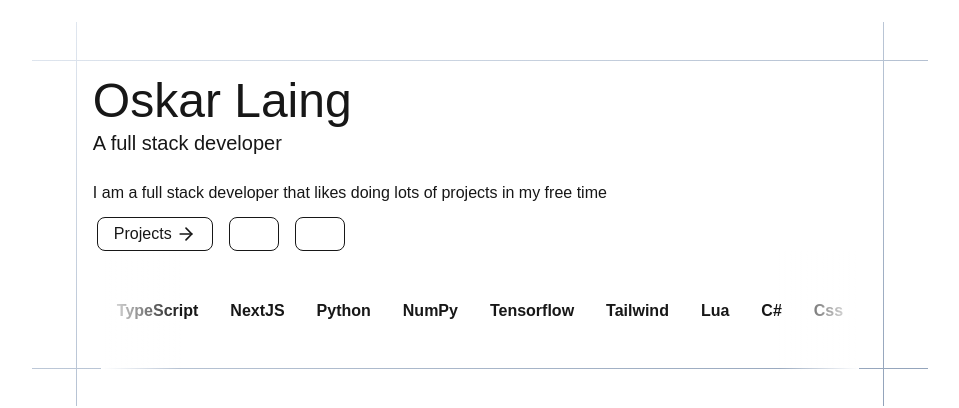
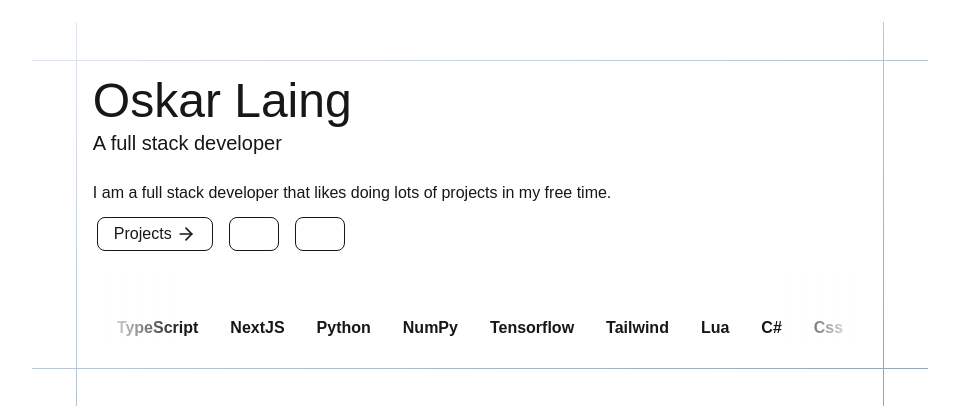
Before and after one commit to Epic-Oreo/portfolio2, a Next.js app: page / in a window 1280 px wide. Shown: the part 186-594 px from the top of the page, without its empty margins (160-1119 px from the left). Built offline with nearby package versions, Linux system fonts and the light colour scheme.

Commit message:
Fixed Carousel

```diff
--- a/src/app/carousel.tsx
+++ b/src/app/carousel.tsx
@@ -7,7 +7,6 @@ export default function Carousel({
   items: string[];
   className?: string;
 }) {
-
   return (
     <div
       className={twMerge(
@@ -15,7 +14,7 @@ export default function Carousel({
       before:absolute before:left-0 before:h-full before:bg-linear-to-l before:from-transparent before:to-background before:w-20 before:z-10
       after:absolute after:right-0 after:h-full after:bg-linear-to-r after:from-transparent after:to-background after:w-20 after:z-10
     `,
-        className
+        className,
       )}
     >
       <div className="relative flex overflow-x-hidden">
--- a/src/app/page.tsx
+++ b/src/app/page.tsx
@@ -4,7 +4,8 @@ import { ArrowRight } from "lucide-react";
 import DesktopContainer from "./desktopContainer";
 import MobileContainer from "./mobileContainer";
 
-export const ReplitIcon = (props: React.SVGProps<SVGSVGElement>) => (
+export function ReplitIcon(props: React.SVGProps<SVGSVGElement>) {
+  return (
     <svg
       {...props}
       role="img"
@@ -15,8 +16,10 @@ export const ReplitIcon = (props: React.SVGProps<SVGSVGElement>) => (
       <path d="M2 1.5A1.5 1.5 0 0 1 3.5 0h7A1.5 1.5 0 0 1 12 1.5V8H3.5A1.5 1.5 0 0 1 2 6.5ZM12 8h8.5A1.5 1.5 0 0 1 22 9.5v5a1.5 1.5 0 0 1-1.5 1.5H12ZM2 17.5A1.5 1.5 0 0 1 3.5 16H12v6.5a1.5 1.5 0 0 1-1.5 1.5h-7A1.5 1.5 0 0 1 2 22.5Z" />
     </svg>
   );
+}
 
-export const GithubIcon = (props: React.SVGProps<SVGSVGElement>) => (
+export function GithubIcon(props: React.SVGProps<SVGSVGElement>) {
+  return (
     <svg
       {...props}
       role="img"
@@ -27,6 +30,7 @@ export const GithubIcon = (props: React.SVGProps<SVGSVGElement>) => (
       <path d="M12 .297c-6.63 0-12 5.373-12 12 0 5.303 3.438 9.8 8.205 11.385.6.113.82-.258.82-.577 0-.285-.01-1.04-.015-2.04-3.338.724-4.042-1.61-4.042-1.61C4.422 18.07 3.633 17.7 3.633 17.7c-1.087-.744.084-.729.084-.729 1.205.084 1.838 1.236 1.838 1.236 1.07 1.835 2.809 1.305 3.495.998.108-.776.417-1.305.76-1.605-2.665-.3-5.466-1.332-5.466-5.93 0-1.31.465-2.38 1.235-3.22-.135-.303-.54-1.523.105-3.176 0 0 1.005-.322 3.3 1.23.96-.267 1.98-.399 3-.405 1.02.006 2.04.138 3 .405 2.28-1.552 3.285-1.23 3.285-1.23.645 1.653.24 2.873.12 3.176.765.84 1.23 1.91 1.23 3.22 0 4.61-2.805 5.625-5.475 5.92.42.36.81 1.096.81 2.22 0 1.606-.015 2.896-.015 3.286 0 .315.21.69.825.57C20.565 22.092 24 17.592 24 12.297c0-6.627-5.373-12-12-12" />
     </svg>
   );
+}
 
 const Home = () => {
   return (
@@ -37,7 +41,7 @@ const Home = () => {
           <p className="text-xl">A full stack developer</p>
 
           <p className="mt-5">
-            I am a full stack developer that likes doing lots of projects in my free time
+            I am a full stack developer that likes doing lots of projects in my free time.
           </p>
 
           <div className="flex ">
@@ -81,7 +85,7 @@ const Home = () => {
               "Pandas",
               "C++",
             ]}
-            className=""
+            className="h-20"
           />
         </div>
       </div>
```
Lines whose indentation alone changed are shown as unchanged.
